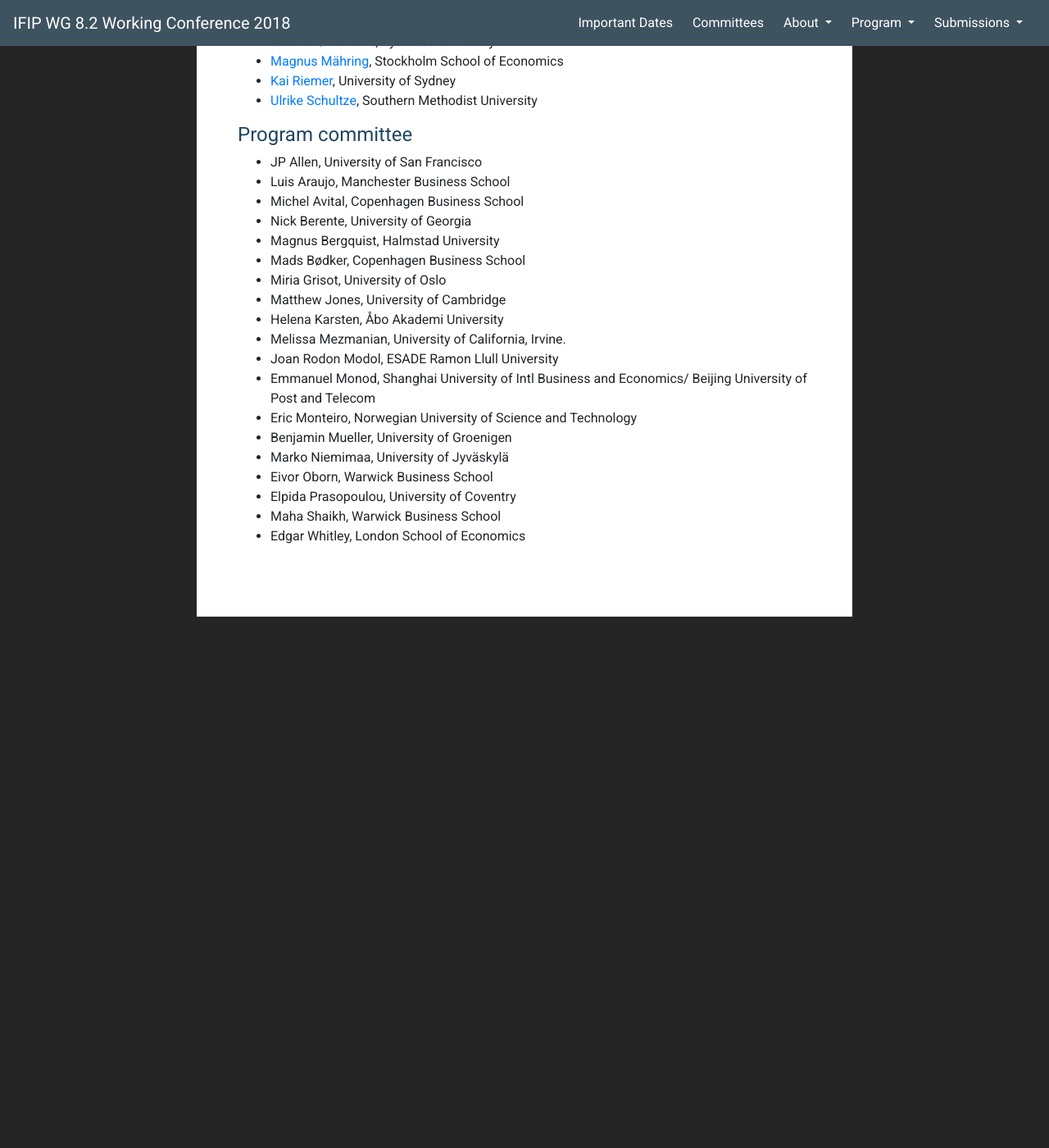
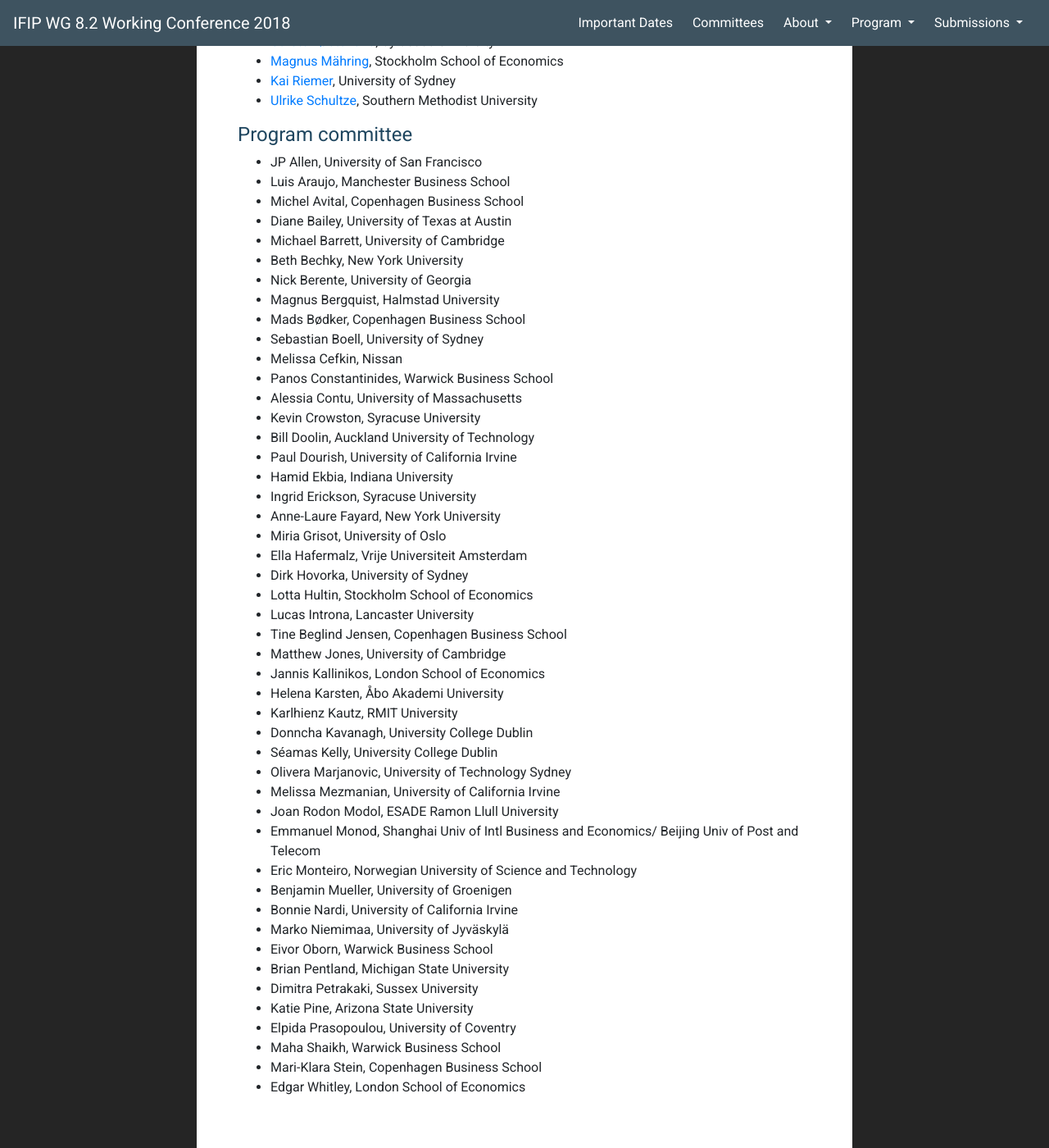
Before and after one commit to ifip82conf/ifip82conf.github.io, a Jekyll site: the page built from pages/committees.md, in a window 1280 px wide and 1400 px high, scrolled down 310 px. Shown: the whole window at 82% size. Built offline with Jekyll 4.4.1, drawn with Linux system fonts in a browser that asks for light colours; nearby versions of some CDN libraries; before the commit the page ends 1062 px from its top, so only the background shows below that.

Commit message:
changed committees

```diff
--- a/pages/committees.md
+++ b/pages/committees.md
@@ -14,22 +14,50 @@ published: true
 - [Ulrike Schultze](http://www.smu.edu/Cox/Departments/FacultyDirectory/SchultzeUlrike), Southern Methodist University
 
 ## Program committee
-- JP Allen,	University of San Francisco
+- JP Allen, University of San Francisco
 - Luis Araujo, Manchester Business School
 - Michel Avital, Copenhagen Business School
-- Nick Berente,	University of Georgia
-- Magnus Bergquist,	Halmstad University
+- Diane Bailey, University of Texas at Austin
+- Michael Barrett, University of Cambridge
+- Beth Bechky, New York University
+- Nick Berente, University of Georgia
+- Magnus Bergquist, Halmstad University
 - Mads Bødker, Copenhagen Business School
+- Sebastian Boell, University of Sydney
+- Melissa Cefkin, Nissan
+- Panos Constantinides, Warwick Business School
+- Alessia Contu, University of Massachusetts
+- Kevin Crowston, Syracuse University
+- Bill Doolin, Auckland University of Technology
+- Paul Dourish, University of California Irvine
+- Hamid Ekbia, Indiana University
+- Ingrid Erickson, Syracuse University
+- Anne-Laure Fayard, New York University
 - Miria Grisot, University of Oslo
+- Ella Hafermalz, Vrije Universiteit Amsterdam
+- Dirk Hovorka, University of Sydney
+- Lotta Hultin, Stockholm School of Economics
+- Lucas Introna, Lancaster University
+- Tine Beglind Jensen, Copenhagen Business School
 - Matthew Jones, University of Cambridge
-- Helena Karsten,	Åbo Akademi University
-- Melissa Mezmanian, University of California, Irvine.
+- Jannis Kallinikos, London School of Economics
+- Helena Karsten, Åbo Akademi University
+- Karlhienz Kautz, RMIT University
+- Donncha Kavanagh, University College Dublin
+- Séamas Kelly, University College Dublin
+- Olivera Marjanovic, University of Technology Sydney
+- Melissa Mezmanian, University of California Irvine
 - Joan Rodon Modol, ESADE Ramon Llull University
-- Emmanuel Monod, Shanghai University of Intl Business and Economics/ Beijing University of Post and Telecom
+- Emmanuel Monod, Shanghai Univ of Intl Business and Economics/ Beijing Univ of Post and Telecom
 - Eric Monteiro, Norwegian University of Science and Technology
 - Benjamin Mueller, University of Groenigen
-- Marko Niemimaa,	University of Jyväskylä
-- Eivor Oborn,	Warwick Business School
-- Elpida Prasopoulou,	University of Coventry
-- Maha Shaikh,	Warwick Business School
-- Edgar Whitley,	London School of Economics
+- Bonnie Nardi, University of California Irvine
+- Marko Niemimaa, University of Jyväskylä
+- Eivor Oborn, Warwick Business School
+- Brian Pentland, Michigan State University
+- Dimitra Petrakaki, Sussex University
+- Katie Pine, Arizona State University
+- Elpida Prasopoulou, University of Coventry
+- Maha Shaikh, Warwick Business School
+- Mari-Klara Stein, Copenhagen Business School
+- Edgar Whitley, London School of Economics
```
